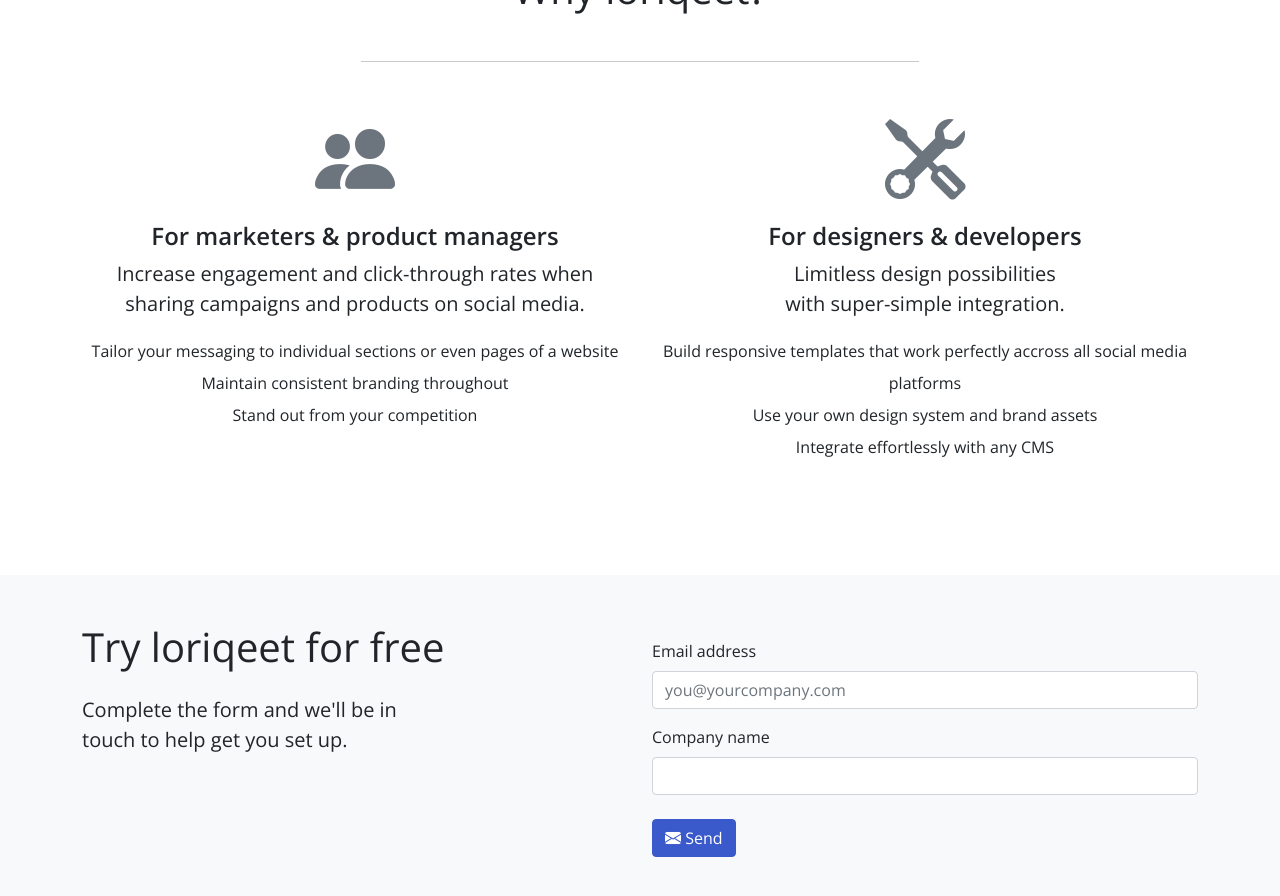
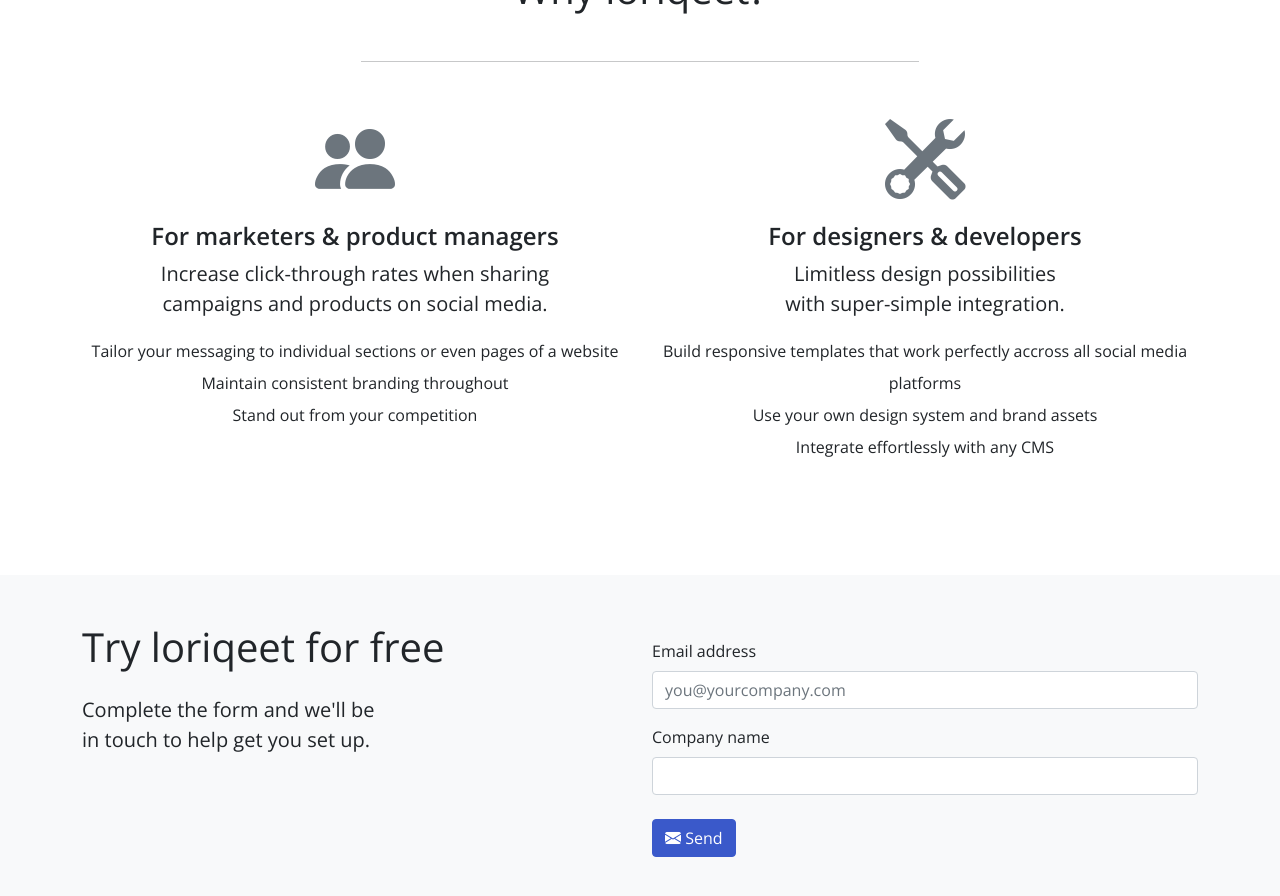
Before and after one commit to loriqeet/loriqeet.com, a Jekyll site: the page built from test.html, in a window 1280 px wide and 900 px high, scrolled down 551 px. Shown: the top 896 px of the window. Built offline with Jekyll 4.4.1, drawn with Linux system fonts in a browser that asks for light colours.

Commit message:
Update test.html

```diff
--- a/test.html
+++ b/test.html
@@ -25,7 +25,7 @@
       <div class="col-12 col-lg-6">
         <p class="display-1 text-secondary"><i class="bi bi-people-fill"></i></p>
         <h3 class="h4">For marketers &amp; product managers</h3>
-        <p class="lead">Increase engagement and click-through rates when<br>sharing campaigns and products on social media.</p>
+        <p class="lead">Increase click-through rates when sharing<br class="d-none d-sm-block">campaigns and products on social media.</p>
         <ul class="list-unstyled lh-lg">
           <li>Tailor your messaging to individual sections or even pages of a website</li>
           <li>Maintain consistent branding throughout</li>
@@ -35,7 +35,7 @@
       <div class="col-12 col-lg-6">
         <p class="display-1 text-secondary"><i class="bi bi-tools"></i></p>
         <h3 class="h4">For designers &amp; developers</h3>
-        <p class="lead">Limitless design possibilities<br>with super-simple integration.</p>
+        <p class="lead">Limitless design possibilities<br class="d-none d-sm-block">with super-simple integration.</p>
         <ul class="list-unstyled lh-lg">
           <li>Build responsive templates that work perfectly accross all social media platforms</li>
           <li>Use your own design system and brand assets</li>
@@ -51,7 +51,7 @@
     <div class="row">
       <div class="col-12 col-lg-6 text-center text-lg-start">
         <h2 class="display-6" id="try-loriqeet-for-free">Try loriqeet for free</h2>
-        <p class="lead my-4">Complete the form and we'll be in<br>touch to help get you set up.</p>
+        <p class="lead my-4">Complete the form and we'll be<br>in touch to help get you set up.</p>
       </div>
       <div class="col-12 col-lg-6">
         <form class="mx-3 mx-lg-0" id="contact-form" action="https://formspree.io/f/mvodqlwp" method="post">
```
